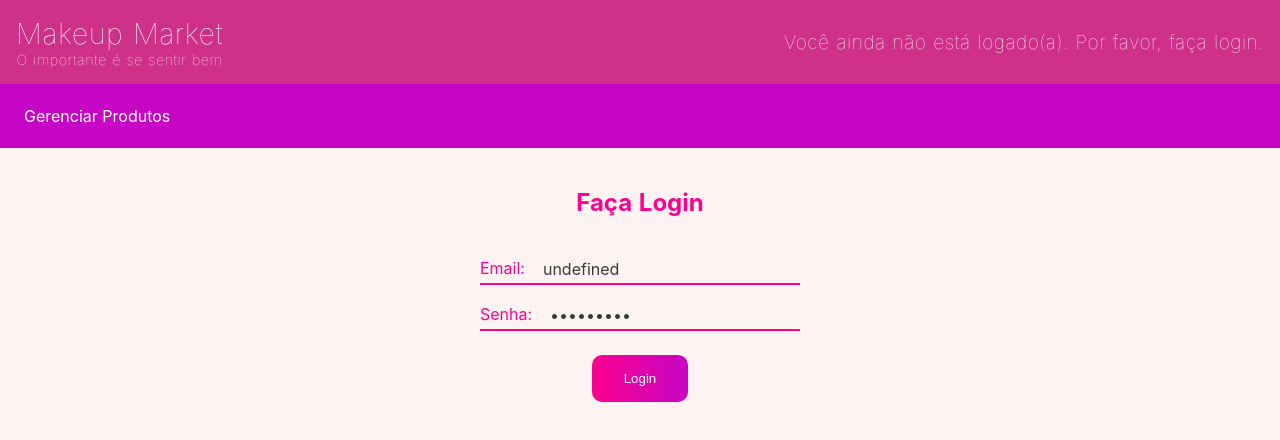
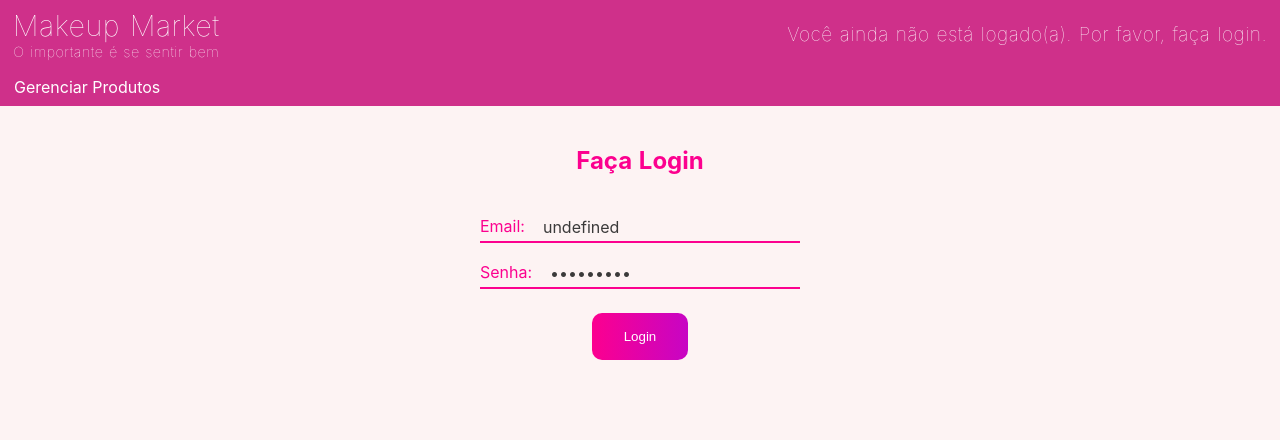
Before and after one commit to joaovictoralencar/template-loja, a Nuxt app: page /login in a window 1280 px wide. Shown: the top 440 px of the page. Built offline with nearby package versions, Linux system fonts and the light colour scheme; no server answers.

Commit message:
alinhamento navbar

```diff
--- a/components/TheNavbar.vue
+++ b/components/TheNavbar.vue
@@ -79,7 +79,7 @@ margin-bottom: 40px;
     justify-content: space-between;
     align-items: center;
     width: 100%;
-    padding: 1rem;
+    padding: 0.5rem 0.8rem;
     background-color: $dark-pink;
   }
   .bottom-side {
@@ -87,7 +87,7 @@ margin-bottom: 40px;
     align-items: center;
     width: 100%;
     padding: 0.5rem;
-    background-color: $purple;
+    background-color: $dark-pink;
   }
 }
 .nav .logo {
@@ -127,7 +127,6 @@ margin-bottom: 40px;
   border: none;
   outline: none;
   color: white;
-  padding: 14px 16px;
   background-color: inherit;
   font-family: inherit;
   margin: 0;
```
